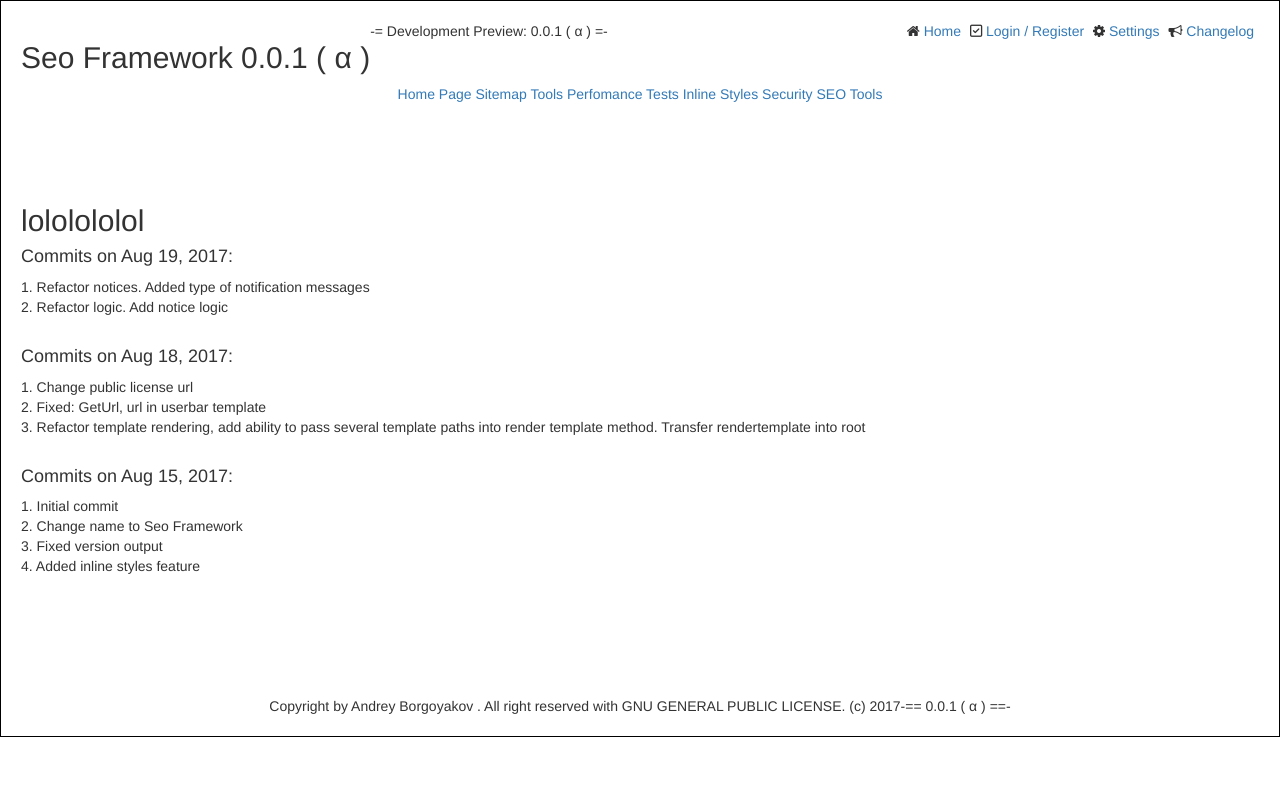
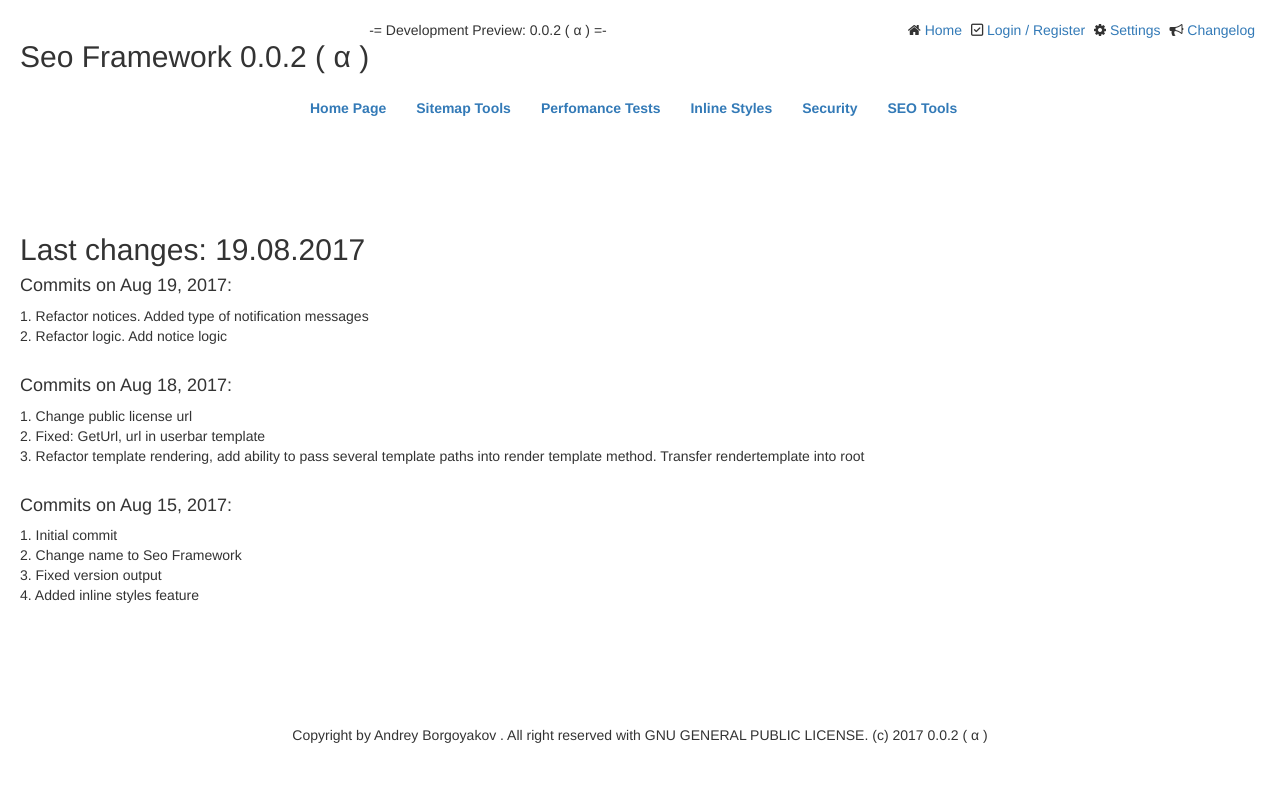
Before and after one commit to andrey-borgoyakov/seo-framework, a PHP site: page /users/changelog in a window 1280 px wide. Run offline with PHP 8.4, Linux system fonts and the light colour scheme; some libraries are stand-ins or nearby versions.

Commit message:
Change version. Refactor front. Refactor navigation menu.

```diff
--- a/app/Core/Origin/Root.php
+++ b/app/Core/Origin/Root.php
@@ -20,13 +20,13 @@ abstract class Core_Origin_Root
 
     public function getVersion()
     {
-        return '0.0.1 ( α )';
+        return '0.0.2 ( α )';
     }
 
     public function getCopyRight()
     {
-        return 'Copyright by Andrey Borgoyakov . All right reserved with GNU GENERAL PUBLIC LICENSE. (c) 2017' .
-            '-== '. $this->getVersion(). ' ==-';
+        return 'Copyright by Andrey Borgoyakov . All right reserved with GNU GENERAL PUBLIC LICENSE. (c) 2017 '
+            . $this->getVersion();
     }
 
     public function addNotice($message, $type = null)
--- a/app/themes/default/css/style.css
+++ b/app/themes/default/css/style.css
@@ -29,7 +29,6 @@ a:hover { text-decoration: underline; }
 
 body {
     max-width: 100%;
-    border: 1px solid black;
     padding: 20px;
 }
 
@@ -37,19 +36,11 @@ div.clear {
     clear: both;
 }
 
-.nav {
+#navbar {
     margin: 0 auto;
-}
-
-.nav ul {
-    margin: 0;
-    padding: 0;
-    list-style-type: none;
-    text-align: center;
-}
-
-.nav ul li {
-    display: inline;
+    width: 720px;
+    height: 100%;
+    font-weight: bold;
 }
 
 .copyright {
--- a/app/themes/default/templates/changelog.phtml
+++ b/app/themes/default/templates/changelog.phtml
@@ -1,4 +1,4 @@
-<h2><?php echo 'lololololol' ?></h2>
+<h2><?php echo 'Last changes: 19.08.2017' ?></h2>
 
 <div class="release-notes">
     <h4>Commits on Aug 19, 2017:</h4>
--- a/app/themes/default/templates/includes/navigation.phtml
+++ b/app/themes/default/templates/includes/navigation.phtml
@@ -1,5 +1,5 @@
-<nav class="nav">
-    <ul>
+<div id="navbar" class="navbar-collapse collapse">
+    <ul class="nav navbar-nav">
         <li><a href="<?php echo $this->getUrl(); ?>">Home Page</a></li>
         <li><a href="<?php echo $this->getUrl('sitemap'); ?>">Sitemap Tools</a></li>
         <li><a href="<?php echo $this->getUrl('performance'); ?>">Perfomance Tests</a></li>
@@ -7,4 +7,4 @@
         <li><a href="">Security</a></li>
         <li><a href="">SEO Tools </a></li>
     </ul>
-</nav>
+</div>
```
